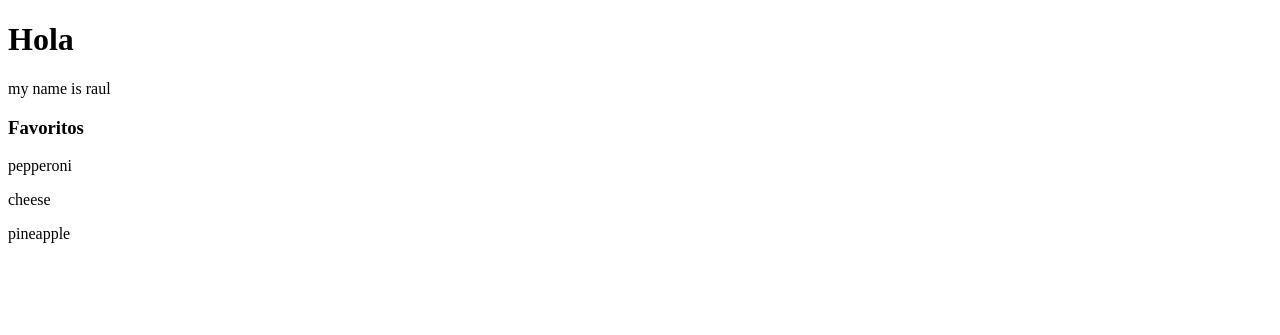
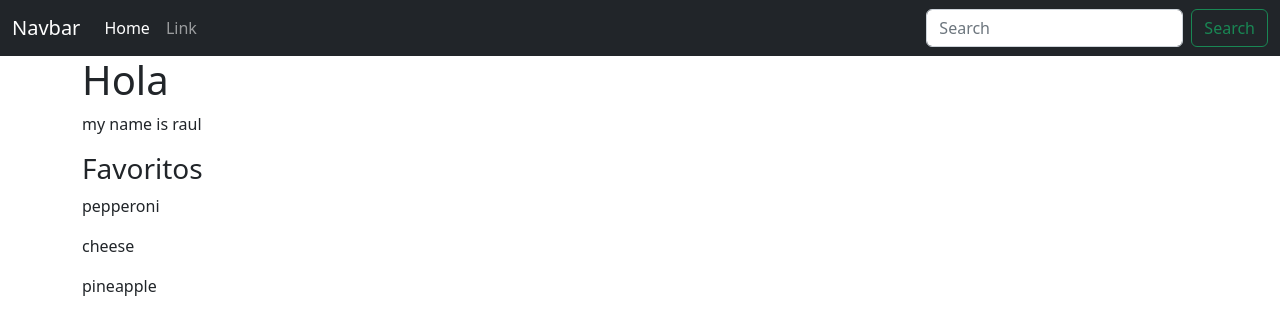
Before and after one commit to alvahearth/primer_proyecto_flask, a Flask app: page / in a window 1280 px wide. Shown: the top 335 px of the page. Run offline with Flask 2, Linux system fonts and the light colour scheme.

Commit message:
added navbar

```diff
--- /dev/null
+++ b/templates/base.html
@@ -0,0 +1,21 @@
+<!DOCTYPE html>
+<html lang="en">
+<head>
+    <meta charset="UTF-8">
+    <meta http-equiv="X-UA-Compatible" content="IE=edge">
+    <meta name="viewport" content="width=device-width, initial-scale=1.0">
+    <link href="https://cdn.jsdelivr.net/npm/bootstrap@5.2.2/dist/css/bootstrap.min.css" rel="stylesheet" integrity="sha384-Zenh87qX5JnK2Jl0vWa8Ck2rdkQ2Bzep5IDxbcnCeuOxjzrPF/et3URy9Bv1WTRi" crossorigin="anonymous">
+    <title>Document</title>
+</head>
+<body>
+    {% include 'navbar.html' %}
+    <div class="container">
+
+        {% block content %}
+
+        {% endblock %}
+    </div>
+
+    <script src="https://cdn.jsdelivr.net/npm/bootstrap@5.2.2/dist/js/bootstrap.bundle.min.js" integrity="sha384-OERcA2EqjJCMA+/3y+gxIOqMEjwtxJY7qPCqsdltbNJuaOe923+mo//f6V8Qbsw3" crossorigin="anonymous"></script>
+</body>
+</html>
--- a/templates/index.html
+++ b/templates/index.html
@@ -1,12 +1,6 @@
-<!DOCTYPE html>
-<html lang="en">
-<head>
-    <meta charset="UTF-8">
-    <meta http-equiv="X-UA-Compatible" content="IE=edge">
-    <meta name="viewport" content="width=device-width, initial-scale=1.0">
-    <title>Pagina x</title>
-</head>
-<body>
+{% extends 'base.html' %}
+
+{% block content %}
     <h1>Hola</h1>
     <p>my name is {{ first_name }}</p>
     <h3>Favoritos</h3>
@@ -15,5 +9,5 @@
         <p>{{ fav }}</p>
     {% endfor %}
 
-</body>
-</html>
+
+{% endblock %}
--- /dev/null
+++ b/templates/navbar.html
@@ -0,0 +1,24 @@
+<nav class="navbar navbar-expand-lg navbar-dark bg-dark">
+    <div class="container-fluid">
+      <a class="navbar-brand" href="#">Navbar</a>
+      <button class="navbar-toggler" type="button" data-bs-toggle="collapse" data-bs-target="#navbarSupportedContent" aria-controls="navbarSupportedContent" aria-expanded="false" aria-label="Toggle navigation">
+        <span class="navbar-toggler-icon"></span>
+      </button>
+      <div class="collapse navbar-collapse" id="navbarSupportedContent">
+        <ul class="navbar-nav me-auto mb-2 mb-lg-0">
+          <li class="nav-item">
+            <a class="nav-link active" aria-current="page" href="#">Home</a>
+          </li>
+          <li class="nav-item">
+            <a class="nav-link" href="#">Link</a>
+          </li>
+
+
+        </ul>
+        <form class="d-flex" role="search">
+          <input class="form-control me-2" type="search" placeholder="Search" aria-label="Search">
+          <button class="btn btn-outline-success" type="submit">Search</button>
+        </form>
+      </div>
+    </div>
+  </nav>
```
Also changed, not shown: templates/404.html (+5 -13 lines), templates/500.html (+5 -12 lines).
